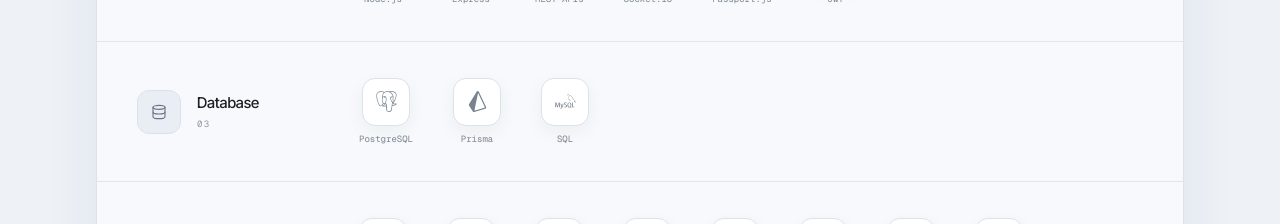
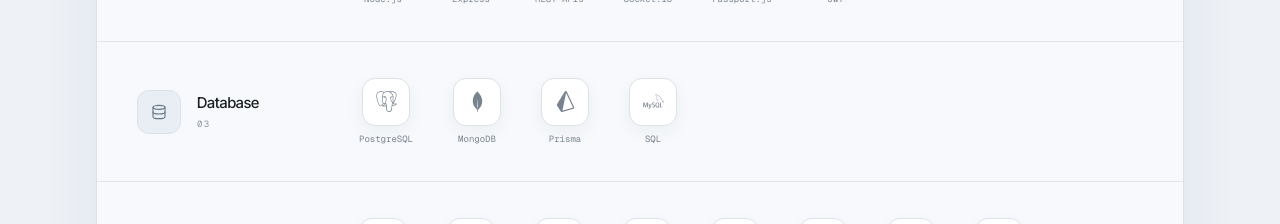
Before and after one commit to rudrakshkr/rudraksh-portfolio, a Next.js app: page / in a window 1280 px wide. Shown: the part 4780-5004 px from the top of the page. Built offline with nearby package versions, Linux system fonts and the light colour scheme.

Commit message:
feat: added mongodb in database skills section

```diff
--- a/src/components/sections/Skills.tsx
+++ b/src/components/sections/Skills.tsx
@@ -22,6 +22,7 @@ import {
     SiJavascript,
     SiNodedotjs,
     SiPostgresql,
+    SiMongodb,
     SiPostman,
     SiPrisma,
     SiReact,
@@ -92,6 +93,7 @@ const skillGroups: SkillGroup[] = [
         icon: Database,
         skills: [
             { name: "PostgreSQL", icon: SiPostgresql },
+            { name: "MongoDB", icon: SiMongodb},
             { name: "Prisma", icon: SiPrisma },
             { name: "SQL", icon: SiMysql },
         ],
```
